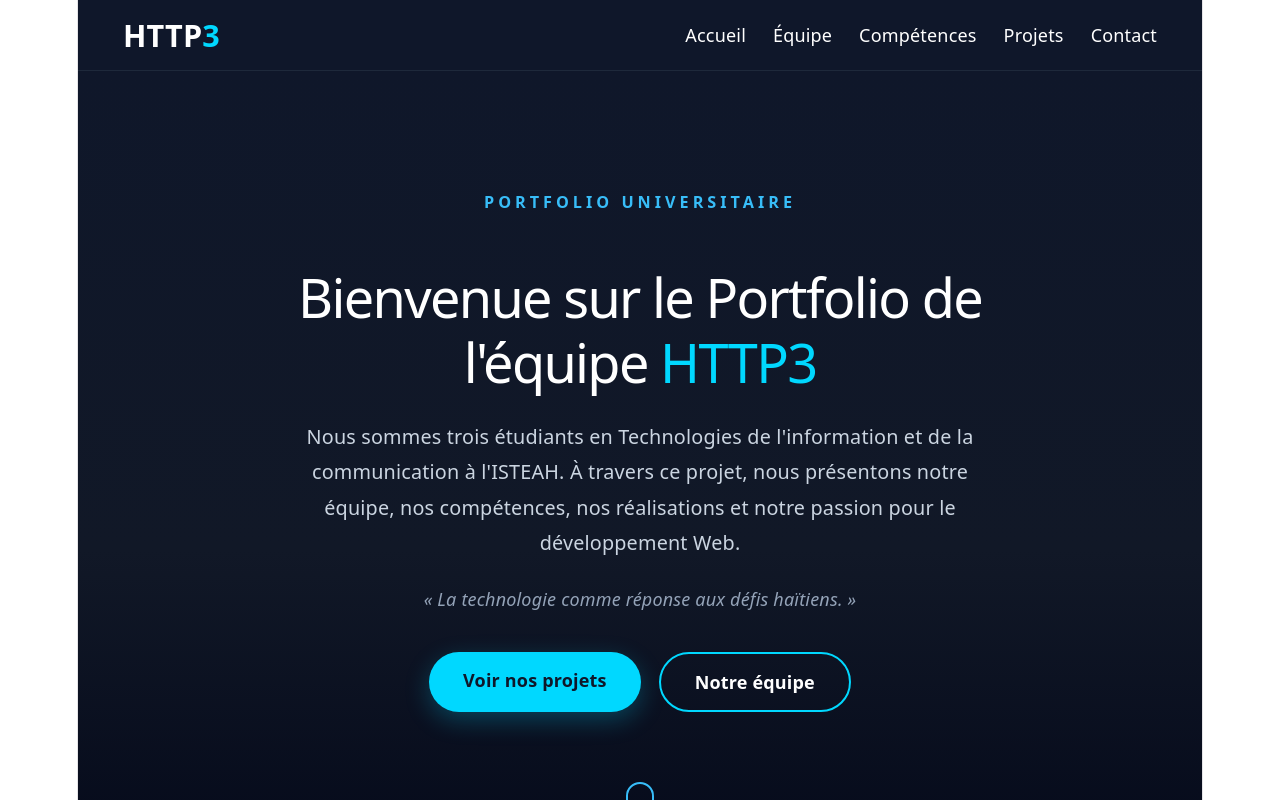
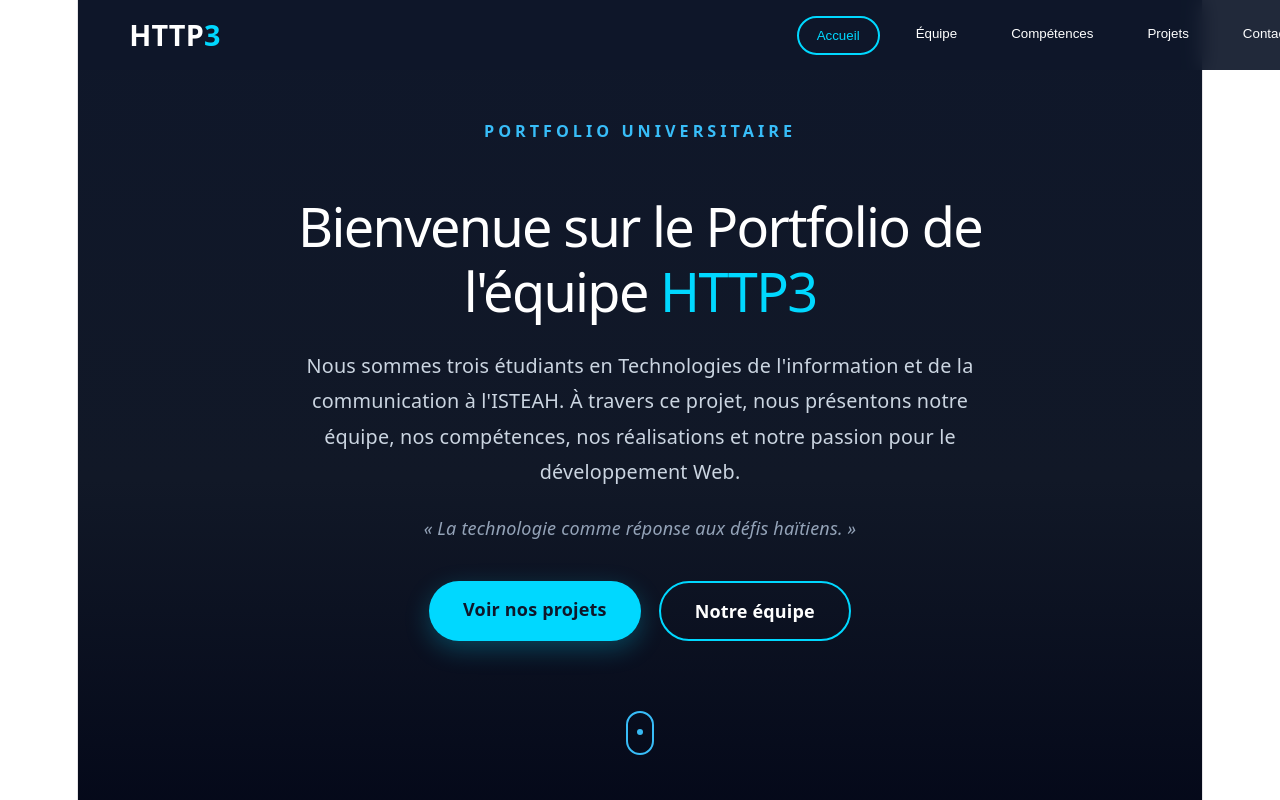
Before and after one commit to DeberthoCF/HTTP3-Portfolio, a React (Vite) app: page / in a window 1280 px wide. Shown: the top 800 px of the page. Built offline with nearby package versions, Linux system fonts and the light colour scheme.

Commit message:
Single Page site web

```diff
--- a/src/components/Header.css
+++ b/src/components/Header.css
@@ -1,49 +1,29 @@
-/* =======================
-   HEADER
-======================= */
-
 .header {
-  position: sticky;
-
+  position: fixed;
   top: 0;
-
-  left: 0;
-
   width: 100%;
-
-  background: #0f172a;
-
-  border-bottom: 1px solid #1e293b;
-
+  background: rgba(15, 23, 42, 0.92);
+  backdrop-filter: blur(10px);
   z-index: 999;
 }
 
 .container {
   width: 92%;
+  max-width: 1200px;
+  margin: auto;
 
-  max-width: 1200px;
-
-  margin: auto;
-}
-
-.header .container {
   display: flex;
-
   justify-content: space-between;
-
   align-items: center;
 
   height: 70px;
 }
 
 .logo {
+  font-size: 1.6rem;
   text-decoration: none;
-
-  font-size: 1.7rem;
-
-  font-weight: 700;
-
   color: white;
+  font-weight: bold;
 }
 
 .logo span {
@@ -51,33 +31,87 @@
 }
 
 .nav-links {
-  display: flex;
-
   list-style: none;
 
-  gap: 1.5rem;
+  display: flex;
+  gap: 18px;
+
+  padding: 0;
+  margin: 0;
 }
 
-.nav-links a {
-  text-decoration: none;
+.nav-links button {
+  background: transparent;
+  border: none;
 
   color: white;
 
-  font-weight: 500;
+  cursor: pointer;
+
+  padding: 10px 18px;
+
+  border-radius: 50px;
 
   transition: 0.3s;
 }
 
-.nav-links a:hover {
+.nav-links button:hover {
+  background: rgba(0, 216, 255, 0.18);
+}
+
+.nav-links button.active {
+  border: 2px solid #00d8ff;
   color: #00d8ff;
 }
 
-/* =======================
-   MOBILE
-======================= */
+.hamburger {
+  display: none;
+
+  font-size: 28px;
+
+  color: white;
+
+  background: none;
+
+  border: none;
+
+  cursor: pointer;
+}
 
 @media (max-width: 768px) {
-  .nav-links {
+  .hamburger {
+    display: block;
+  }
+
+  .nav {
+    position: absolute;
+
+    top: 70px;
+
+    left: 0;
+
+    width: 100%;
+
+    background: #0f172a;
+
     display: none;
   }
+
+  .nav.active {
+    display: block;
+  }
+
+  .nav-links {
+    flex-direction: column;
+
+    align-items: center;
+
+    padding: 25px 0;
+  }
+
+  .nav-links button {
+    width: 220px;
+
+    margin: 8px 0;
+  }
 }
--- a/src/components/Header.jsx
+++ b/src/components/Header.jsx
@@ -1,75 +1,102 @@
-/*import { Link } from 'react-router-dom';
+import { useEffect, useState } from 'react';
 import './Header.css';
 
 function Header() {
+  const [active, setActive] = useState('home');
+  const [menuOpen, setMenuOpen] = useState(false);
+
+  useEffect(() => {
+    const sections = document.querySelectorAll('section[id]');
+
+    const observer = new IntersectionObserver(
+      (entries) => {
+        entries.forEach((entry) => {
+          if (entry.isIntersecting) {
+            setActive(entry.target.id);
+          }
+        });
+      },
+      {
+        threshold: 0.55,
+      }
+    );
+
+    sections.forEach((section) => observer.observe(section));
+
+    return () => observer.disconnect();
+  }, []);
+
+  const scrollToSection = (id) => {
+    document.getElementById(id)?.scrollIntoView({
+      behavior: 'smooth',
+    });
+
+    setMenuOpen(false);
+  };
+
   return (
     <header className="header">
       <div className="container">
-        <Link to="/" className="logo">
+        <a
+          href="#home"
+          className="logo"
+          onClick={(e) => {
+            e.preventDefault();
+            scrollToSection('home');
+          }}
+        >
           HTTP<span>3</span>
-        </Link>
+        </a>
 
-        <nav>
+        <button className="hamburger" onClick={() => setMenuOpen(!menuOpen)}>
+          ☰
+        </button>
+
+        <nav className={menuOpen ? 'nav active' : 'nav'}>
           <ul className="nav-links">
             <li>
-              <a href="#home">Accueil</a>
+              <button
+                className={active === 'home' ? 'active' : ''}
+                onClick={() => scrollToSection('home')}
+              >
+                Accueil
+              </button>
             </li>
 
             <li>
-              <a href="#team">Équipe</a>
+              <button
+                className={active === 'team' ? 'active' : ''}
+                onClick={() => scrollToSection('team')}
+              >
+                Équipe
+              </button>
             </li>
 
             <li>
-              <a href="#skills">Compétences</a>
+              <button
+                className={active === 'skills' ? 'active' : ''}
+                onClick={() => scrollToSection('skills')}
+              >
+                Compétences
+              </button>
             </li>
 
             <li>
-              <a href="#projects">Projets</a>
+              <button
+                className={active === 'projects' ? 'active' : ''}
+                onClick={() => scrollToSection('projects')}
+              >
+                Projets
+              </button>
             </li>
 
             <li>
-              <a href="#contact">Contact</a>
-            </li>
-          </ul>
-        </nav>
-      </div>
-    </header>
-  );
-}
-
-export default Header;*/
-
-import { Link } from 'react-router-dom';
-import './Header.css';
-
-function Header() {
-  return (
-    <header className="header">
-      <div className="container">
-        <Link to="/" className="logo">
-          HTTP<span>3</span>
-        </Link>
-
-        <nav>
-          <ul className="nav-links">
-            <li>
-              <Link to="/">Accueil</Link>
-            </li>
-
-            <li>
-              <Link to="/equipe">Équipe</Link>
-            </li>
-
-            <li>
-              <Link to="/competences">Compétences</Link>
-            </li>
-
-            <li>
-              <Link to="/projets">Projets</Link>
-            </li>
-
-            <li>
-              <Link to="/contact">Contact</Link>
+              <button
+                className={active === 'contact' ? 'active' : ''}
+                onClick={() => scrollToSection('contact')}
+              >
+                Contact
+              </button>
             </li>
           </ul>
         </nav>
--- a/src/index.css
+++ b/src/index.css
@@ -1,3 +1,7 @@
+html {
+  scroll-behavior: smooth;
+}
+
 :root {
   --text: #6b6375;
   --text-h: #08060d;
@@ -8,8 +12,7 @@
   --accent-bg: rgba(170, 59, 255, 0.1);
   --accent-border: rgba(170, 59, 255, 0.5);
   --social-bg: rgba(244, 243, 236, 0.5);
-  --shadow:
-    rgba(0, 0, 0, 0.1) 0 10px 15px -3px, rgba(0, 0, 0, 0.05) 0 4px 6px -2px;
+  --shadow: rgba(0, 0, 0, 0.1) 0 10px 15px -3px, rgba(0, 0, 0, 0.05) 0 4px 6px -2px;
 
   --sans: system-ui, 'Segoe UI', Roboto, sans-serif;
   --heading: system-ui, 'Segoe UI', Roboto, sans-serif;
@@ -41,8 +44,7 @@
     --accent-bg: rgba(192, 132, 252, 0.15);
     --accent-border: rgba(192, 132, 252, 0.5);
     --social-bg: rgba(47, 48, 58, 0.5);
-    --shadow:
-      rgba(0, 0, 0, 0.4) 0 10px 15px -3px, rgba(0, 0, 0, 0.25) 0 4px 6px -2px;
+    --shadow: rgba(0, 0, 0, 0.4) 0 10px 15px -3px, rgba(0, 0, 0, 0.25) 0 4px 6px -2px;
   }
 
   #social .button-icon {
--- a/src/pages/Contact.css
+++ b/src/pages/Contact.css
@@ -2,6 +2,7 @@
   padding: 90px 20px;
   background: #081320;
   color: white;
+  scroll-margin-top: 90px;
 }
 
 .contact-header {
--- a/src/pages/Equipe.css
+++ b/src/pages/Equipe.css
@@ -1,6 +1,7 @@
 .team-section {
   padding: 5rem 1.5rem;
   background: #111827;
+  scroll-margin-top: 90px;
 }
 
 .section-header {
--- a/src/pages/Home.css
+++ b/src/pages/Home.css
@@ -11,6 +11,8 @@
   text-align: center;
 
   background: linear-gradient(180deg, #0f172a 0%, #111827 55%, #020617 100%);
+  scroll-margin-top: 90px;
+
 }
 
 .hero-content {
--- a/src/pages/Projets.css
+++ b/src/pages/Projets.css
@@ -2,6 +2,7 @@
   padding: 5rem 1.5rem;
   background: #0f172a;
   color: white;
+  scroll-margin-top: 90px;
 }
 
 .projects-section h2 {
--- a/src/pages/Skills.css
+++ b/src/pages/Skills.css
@@ -1,5 +1,6 @@
 .skills {
   background: #111827;
+  scroll-margin-top: 90px;
 }
 
 /* ---------- */
```
